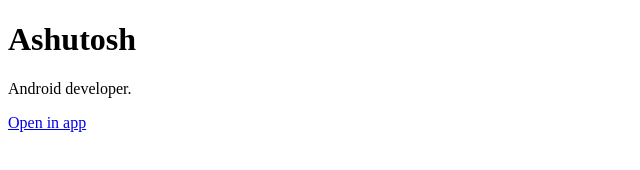
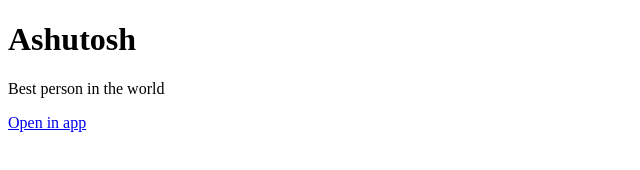
Before and after one commit to ashutosh1234ojha/ashutosh1234ojha.github.io, a plain HTML site: page index.html in a window 1280 px wide. Shown: the full height of the page, 0-640 px from the left. Drawn offline with Linux system fonts and the light colour scheme.

Commit message:
Update description in index.html

```diff
--- a/index.html
+++ b/index.html
@@ -7,7 +7,7 @@
 </head>
 <body>
   <h1>Ashutosh</h1>
-  <p>Android developer.</p>
+  <p>Best person in the world</p>
   <a href="https://ashutosh1234ojha.github.io/profile">Open in app</a>
 </body>
 </html>
```
